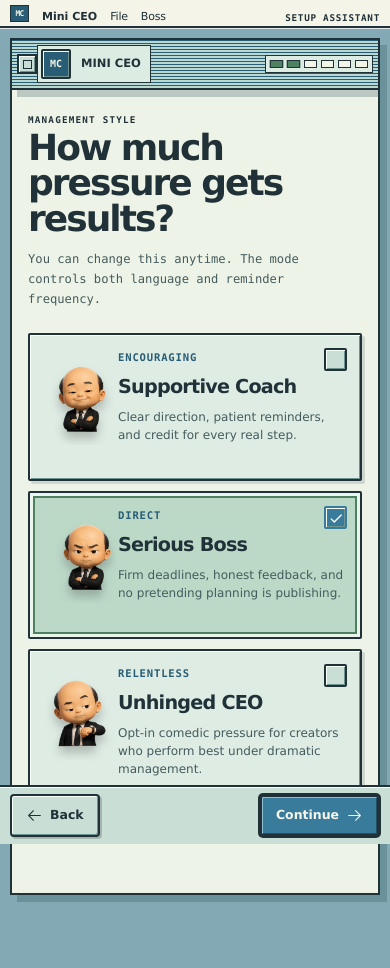
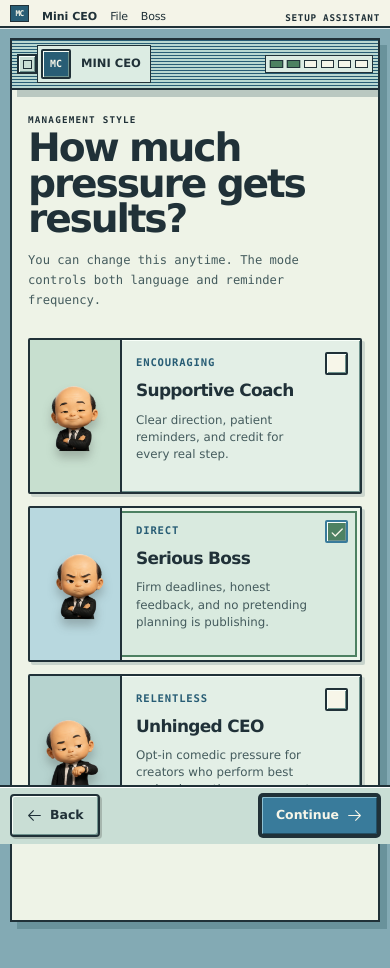
Before and after one commit to BLE77/mini-ceo, a Next.js app: page / in a window 390 px wide. Both pictures are taken after a click on the button "Clock in". Shown: the top 968 px of the page. Built offline with nearby package versions, Linux system fonts and the light colour scheme.

Commit message:
Fix onboarding boss mode cards

```diff
--- a/app/globals.css
+++ b/app/globals.css
@@ -3981,3 +3981,169 @@ select {
     transform: scale(0.94);
   }
 }
+
+/* Management-style chooser: every portrait lives in its own clipped color
+   well so the character can never cover the decision copy. */
+.onboarding-step-1 .onboarding-form-stage {
+  width: min(1040px, 100%);
+}
+
+.onboarding-step-1 .onboarding-heading {
+  margin-bottom: 28px;
+}
+
+.onboarding-step-1 .onboarding-heading h1 {
+  max-width: 760px;
+  font-size: clamp(2.8rem, 5.2vw, 4.8rem);
+  line-height: 0.91;
+}
+
+.onboarding-step-1 .mode-list {
+  gap: 12px;
+}
+
+.onboarding-step-1 .mode-option {
+  display: grid;
+  min-height: 354px;
+  grid-template-rows: 160px 1fr;
+  overflow: hidden;
+  padding: 0;
+  background: #e3efe6;
+  transition: transform 150ms ease, background 150ms ease;
+}
+
+.onboarding-step-1 .mode-option:hover {
+  border-color: var(--mac-black);
+  background: #edf5e9;
+  transform: translateY(-2px);
+}
+
+.onboarding-step-1 .mode-option:active {
+  transform: translate(1px, 1px);
+}
+
+.onboarding-step-1 .mode-option.is-selected {
+  background: #d9eadf;
+  box-shadow: inset 0 0 0 3px #edf6ec, inset 0 0 0 5px var(--success), 3px 3px 0 rgba(31, 72, 82, 0.18);
+}
+
+.onboarding-step-1 .mode-character-mini {
+  position: relative;
+  width: 100%;
+  height: 160px;
+  margin: 0;
+  overflow: hidden;
+  border-bottom: 2px solid var(--mac-black);
+  background: #c7dfcf;
+}
+
+.onboarding-step-1 .mode-option:nth-child(2) .mode-character-mini {
+  background: #b8d8df;
+}
+
+.onboarding-step-1 .mode-option:nth-child(3) .mode-character-mini {
+  background: #b6d3cf;
+}
+
+.onboarding-step-1 .mode-character-mini .boss-compact {
+  position: absolute;
+  top: 50%;
+  left: 50%;
+  transform: translate(-50%, -50%) scale(0.45);
+  transform-origin: center;
+}
+
+.onboarding-step-1 .mode-option > div:nth-child(2) {
+  min-width: 0;
+  padding: 18px 20px 20px;
+}
+
+.onboarding-step-1 .mode-option strong {
+  font-size: 1.28rem;
+}
+
+.onboarding-step-1 .mode-option p {
+  margin: 8px 0 14px;
+  font-size: 0.82rem;
+  line-height: 1.45;
+}
+
+.onboarding-step-1 .mode-option small {
+  border-top: 1px solid rgba(32, 49, 56, 0.36);
+  padding-top: 11px;
+  font-family: var(--font-mono);
+  font-size: 0.62rem;
+  line-height: 1.45;
+}
+
+.onboarding-step-1 .selection-ring {
+  z-index: 4;
+  top: 12px;
+  right: 12px;
+  background: #f7f6e9;
+}
+
+.onboarding-step-1 .mode-option.is-selected .selection-ring {
+  background: var(--success);
+  color: var(--mac-light);
+}
+
+@media (max-width: 900px) {
+  .onboarding-step-1 .mode-option {
+    min-height: 158px;
+    grid-template-columns: 116px minmax(0, 1fr);
+    grid-template-rows: 1fr;
+  }
+
+  .onboarding-step-1 .mode-character-mini {
+    width: 116px;
+    height: 100%;
+    min-height: 158px;
+    grid-row: 1;
+    border-right: 2px solid var(--mac-black);
+    border-bottom: 0;
+  }
+
+  .onboarding-step-1 .mode-character-mini .boss-compact {
+    transform: translate(-50%, -50%) scale(0.37);
+  }
+
+  .onboarding-step-1 .mode-option > div:nth-child(2) {
+    grid-column: 2;
+    grid-row: 1;
+    padding: 18px 48px 18px 18px;
+  }
+}
+
+@media (max-width: 700px) {
+  .onboarding-step-1 .onboarding-heading h1 {
+    font-size: 2.45rem;
+  }
+
+  .onboarding-step-1 .mode-option {
+    min-height: 138px;
+    grid-template-columns: 92px minmax(0, 1fr);
+  }
+
+  .onboarding-step-1 .mode-character-mini {
+    width: 92px;
+    height: 100%;
+    min-height: 138px;
+  }
+
+  .onboarding-step-1 .mode-character-mini .boss-compact {
+    transform: translate(-50%, -50%) scale(0.3);
+  }
+
+  .onboarding-step-1 .mode-option > div:nth-child(2) {
+    padding: 15px 42px 15px 14px;
+  }
+
+  .onboarding-step-1 .mode-option strong {
+    font-size: 1.06rem;
+  }
+
+  .onboarding-step-1 .mode-option p {
+    font-size: 0.74rem;
+  }
+}
--- a/app/mini-ceo-app.tsx
+++ b/app/mini-ceo-app.tsx
@@ -1128,6 +1128,7 @@ function Onboarding({
                     key={mode.id}
                     className={`mode-option ${profile.bossMode === mode.id ? "is-selected" : ""}`}
                     onClick={() => updateProfile("bossMode", mode.id)}
+                    aria-pressed={profile.bossMode === mode.id}
                   >
                     <div className="mode-character-mini">
                       <BossCharacter
--- a/public/sw.js
+++ b/public/sw.js
@@ -1,4 +1,4 @@
-const CACHE_NAME = "mini-ceo-shell-v1";
+const CACHE_NAME = "mini-ceo-shell-v2";
 const APP_SHELL = ["/", "/manifest.webmanifest", "/icon-192.png", "/icon-512.png"];
 
 self.addEventListener("install", (event) => {
```
Also changed, not shown: 1 other file (tests, documents, lock files or other folders).
